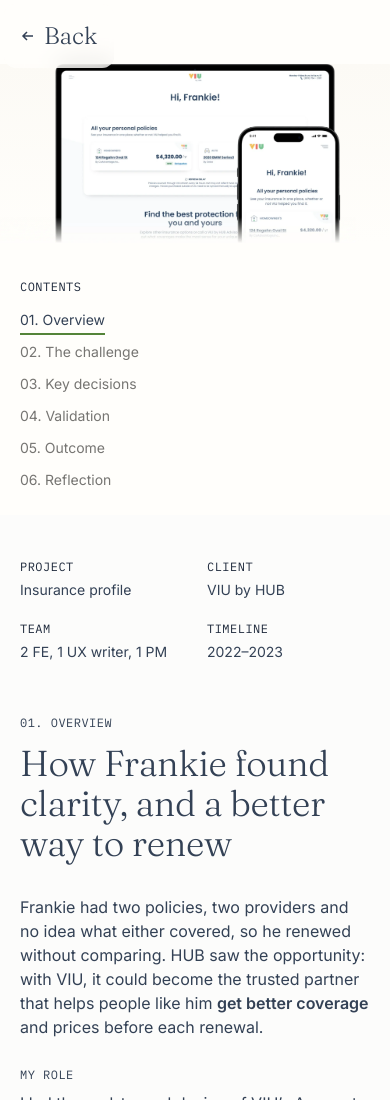
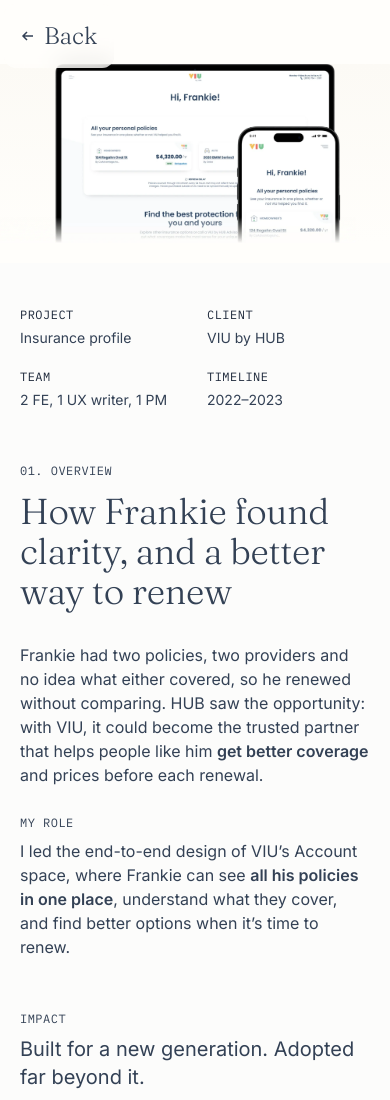
Before and after one commit to savsgarcia/portfolio, a website: page case-studies/viu/index.html in a window 390 px wide. Shown: the top 1100 px of the page. Drawn offline with Linux system fonts and the light colour scheme.

Commit message:
Case study: no Contents navigation below 1100px
Co-Authored-By: Claude Opus 5.5 <noreply@anthropic.com>
Claude-Session: https://claude.ai/code/session_014oW9rryPzLSdmVNbG2KxAd

```diff
--- a/case-studies/case-study.css
+++ b/case-studies/case-study.css
@@ -45,7 +45,6 @@
 }
 
 .cs-main { grid-area: main; min-width: 0; outline: none; }
-.cs-info { display: none; } /* Contents copy for smaller screens (built by case-study.js) */
 /* List reset with zero specificity, so component margins (e.g. .cs-stats) still apply */
 :where(.cs) ul { margin: 0; padding: 0; list-style: none; }
 .cs-footer { grid-area: footer; padding: 48px var(--cs-pad) 40px; max-width: calc(var(--cs-content) + 2 * var(--cs-pad)); width: 100%; margin: 0 auto; }
@@ -615,14 +614,10 @@
     -webkit-backdrop-filter: blur(12px);
     backdrop-filter: blur(12px);
   }
-  .cs-layout:has(.cs-info) .cs-side .cs-index { display: none; }
+  .cs-side .cs-index { display: none; } /* no section navigation below 1100px */
   .cs-main { padding-top: 64px; }
   .cs-controls { top: calc(68px + env(safe-area-inset-top, 0px)); border-radius: 12px; }
 
-  .cs-info {
-    display: block;
-    padding: 32px var(--cs-pad) 0;
-  }
   .cs-section { padding-top: 72px; }
   .cs-overview { margin-top: 20px; padding-top: 40px; padding-bottom: 40px; }
   .cs-title { font-size: 40px; line-height: 44px; }
--- a/case-studies/case-study.js
+++ b/case-studies/case-study.js
@@ -4,27 +4,6 @@
   'use strict';
 
   const reduceMotion = window.matchMedia('(prefers-reduced-motion: reduce)');
-
-  /* ---------- About + Contents below the hero (smaller screens) ---------- */
-
-  // On tablet and phone, the sidebar shows only "Back"; a copy of Contents
-  // sits under the hero image. CSS shows one or the other, never both.
-  const side = document.querySelector('.cs-side');
-  const hero = document.querySelector('.cs-hero');
-  if (side && hero) {
-    const info = document.createElement('div');
-    info.className = 'cs-info';
-    side.querySelectorAll('.cs-index').forEach((el) => {
-      const copy = el.cloneNode(true);
-      copy.querySelectorAll('[id]').forEach((n) => {
-        const id = n.id;
-        n.id = id + '-m';
-        copy.querySelectorAll('[aria-labelledby="' + id + '"]').forEach((r) => r.setAttribute('aria-labelledby', id + '-m'));
-      });
-      info.appendChild(copy);
-    });
-    hero.after(info);
-  }
 
   /* ---------- Contents index ---------- */
 
```
Also changed, not shown: CLAUDE.md (+1 -1 lines).
